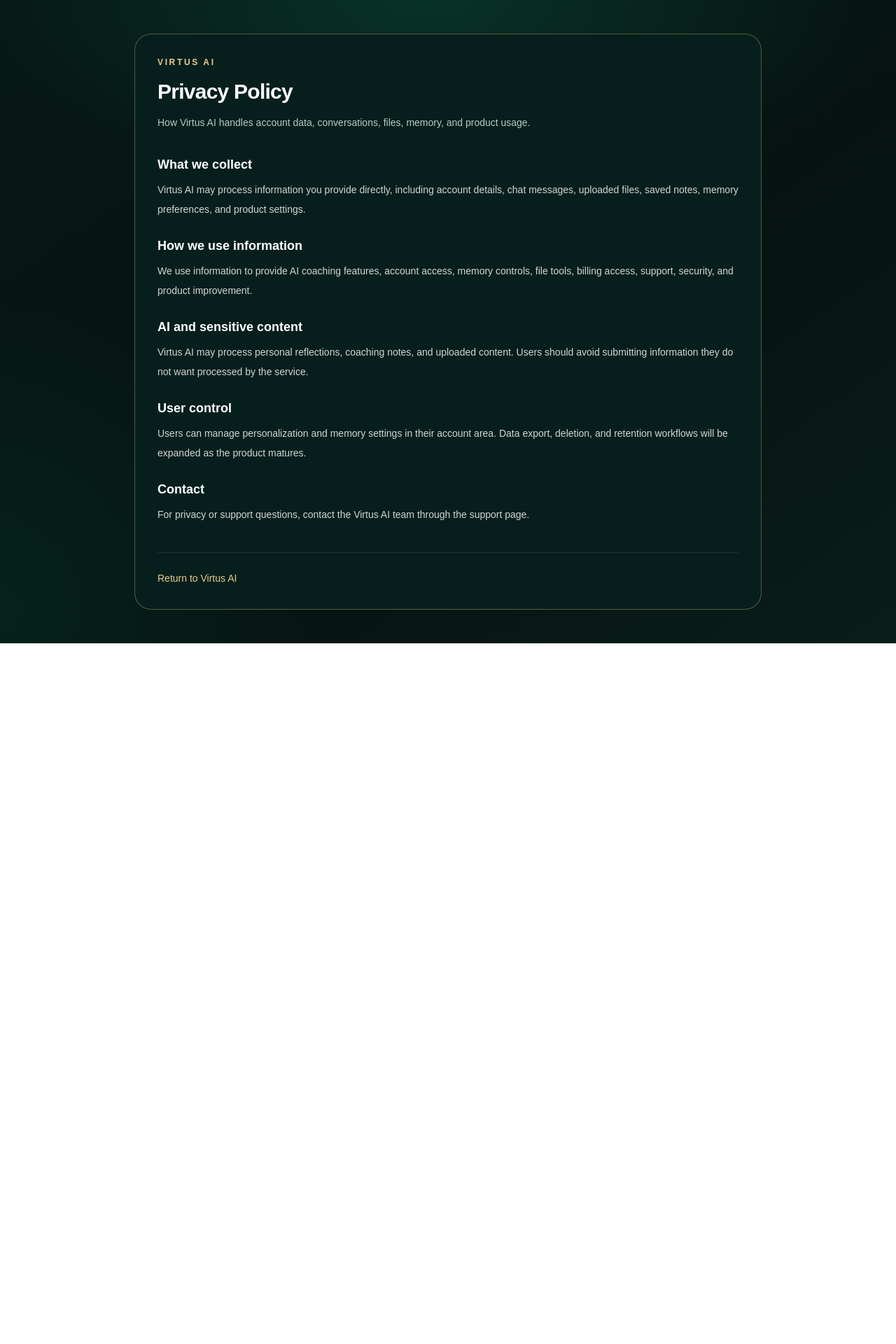
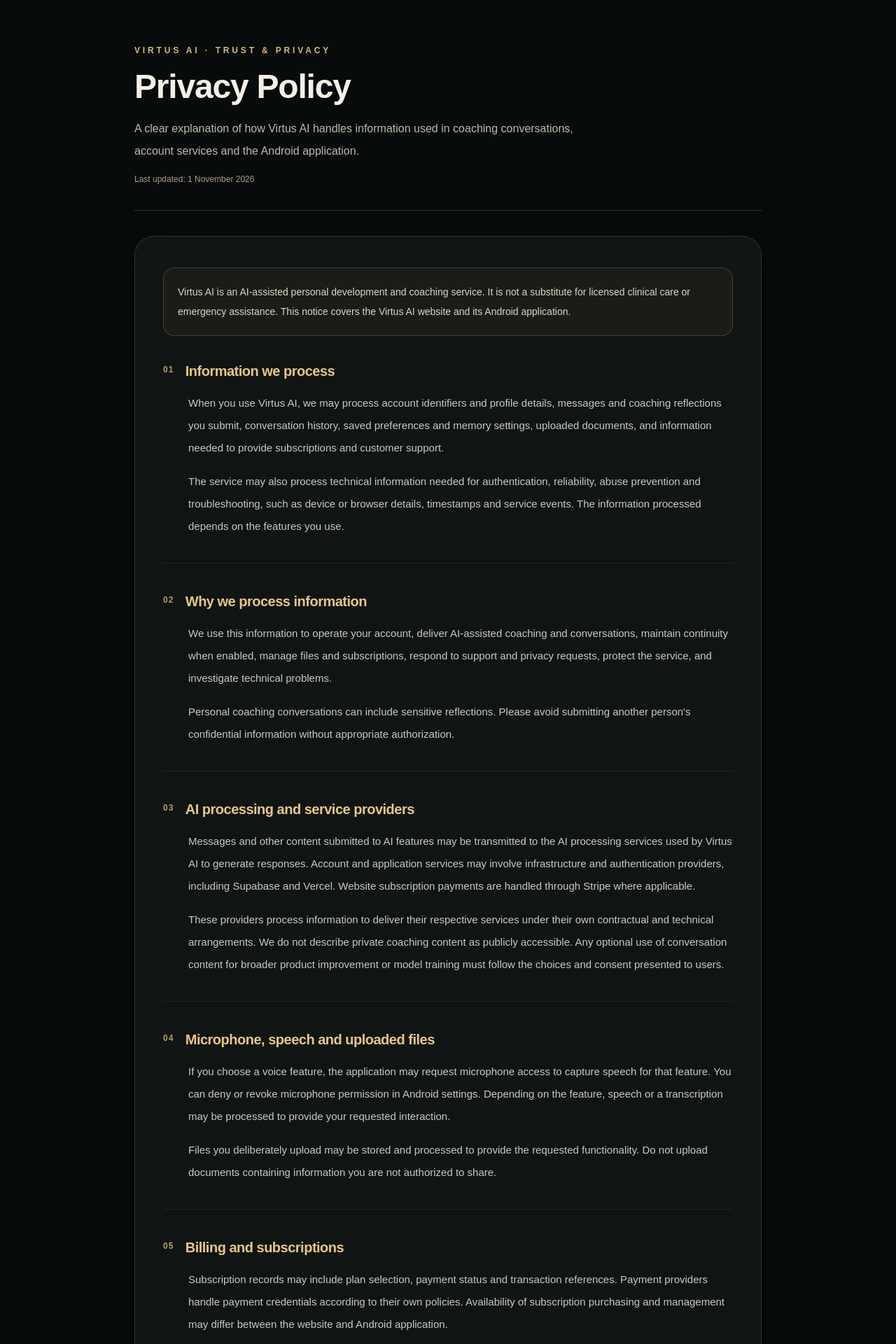
Before and after one commit to SirSebastian-ux/virtus.ai, a Next.js app: page /privacy in a window 1280 px wide. Shown: the top 1920 px of the page at 70% size. Before the commit the page ends 919 px from the top, so only its background shows below. Built offline with nearby package versions, Linux system fonts and the light colour scheme.

Commit message:
Expand Virtus privacy notice and align page with dark gold visual system

```diff
--- a/app/privacy/page.js
+++ b/app/privacy/page.js
@@ -2,58 +2,108 @@ import Link from "next/link";
 
 export const metadata = {
   title: "Privacy Policy | Virtus AI",
-  description: "How Virtus AI handles account data, conversations, files, memory, and product usage.",
+  description: "Privacy information for Virtus AI coaching services, accounts, conversations, files and the Android application.",
 };
 
-export default function Page() {
+const sections = [
+  {
+    title: "Information we process",
+    paragraphs: [
+      "When you use Virtus AI, we may process account identifiers and profile details, messages and coaching reflections you submit, conversation history, saved preferences and memory settings, uploaded documents, and information needed to provide subscriptions and customer support.",
+      "The service may also process technical information needed for authentication, reliability, abuse prevention and troubleshooting, such as device or browser details, timestamps and service events. The information processed depends on the features you use.",
+    ],
+  },
+  {
+    title: "Why we process information",
+    paragraphs: [
+      "We use this information to operate your account, deliver AI-assisted coaching and conversations, maintain continuity when enabled, manage files and subscriptions, respond to support and privacy requests, protect the service, and investigate technical problems.",
+      "Personal coaching conversations can include sensitive reflections. Please avoid submitting another person's confidential information without appropriate authorization.",
+    ],
+  },
+  {
+    title: "AI processing and service providers",
+    paragraphs: [
+      "Messages and other content submitted to AI features may be transmitted to the AI processing services used by Virtus AI to generate responses. Account and application services may involve infrastructure and authentication providers, including Supabase and Vercel. Website subscription payments are handled through Stripe where applicable.",
+      "These providers process information to deliver their respective services under their own contractual and technical arrangements. We do not describe private coaching content as publicly accessible. Any optional use of conversation content for broader product improvement or model training must follow the choices and consent presented to users.",
+    ],
+  },
+  {
+    title: "Microphone, speech and uploaded files",
+    paragraphs: [
+      "If you choose a voice feature, the application may request microphone access to capture speech for that feature. You can deny or revoke microphone permission in Android settings. Depending on the feature, speech or a transcription may be processed to provide your requested interaction.",
+      "Files you deliberately upload may be stored and processed to provide the requested functionality. Do not upload documents containing information you are not authorized to share.",
+    ],
+  },
+  {
+    title: "Billing and subscriptions",
+    paragraphs: [
+      "Subscription records may include plan selection, payment status and transaction references. Payment providers handle payment credentials according to their own policies. Availability of subscription purchasing and management may differ between the website and Android application.",
+    ],
+  },
+  {
+    title: "Retention, security and deletion",
+    paragraphs: [
+      "Information may be retained while needed to provide the service and for applicable security, dispute-resolution, financial or legal obligations. Retention depends on the record type; we do not promise a universal automatic deletion period.",
+      "Account holders can manage available profile and personalization controls in the application. Certain uploaded files can be deleted using available file controls. For access, correction, account deletion or deletion of associated personal information, contact our support team through the Virtus AI support page. We will review the request, verify account ownership where necessary, and explain any information that must be retained for legal or security reasons.",
+      "We use access controls and other technical safeguards to protect information, although no online service can guarantee absolute security.",
+    ],
+  },
+  {
+    title: "Your choices and rights",
+    paragraphs: [
+      "You can choose what information to share, manage available memory and personalization settings, and control device permissions. Depending on applicable law, you may have rights to request access, correction, deletion or restriction of processing. Contact support to exercise these rights.",
+    ],
+  },
+  {
+    title: "Children and changes",
+    paragraphs: [
+      "Virtus AI is designed for personal development and coaching, not as a service specifically directed to children. Age eligibility and any applicable parental requirements are governed by the service's registration terms.",
+      "We may revise this policy when our features, providers or legal obligations change. Material changes will be reflected on this page.",
+    ],
+  },
+];
+
+export default function PrivacyPage() {
   return (
-    <main className="virtus-subpage-modern min-h-screen virtus-theme-page px-6 py-12 text-zinc-100">
-      <section className="mx-auto max-w-4xl rounded-3xl border border-sky-900/25 bg-zinc-950/75 p-8 shadow-sm shadow-sky-950/20">
-        <p className="text-xs font-semibold uppercase tracking-[0.22em] text-sky-300/70">
-          Virtus AI
-        </p>
+    <main className="min-h-screen bg-[#080b0b] px-4 py-12 text-[#eee9df] sm:px-6 sm:py-16">
+      <div className="mx-auto max-w-4xl">
+        <header className="mb-9 border-b border-[#c9a66b]/25 pb-9">
+          <p className="text-xs font-semibold uppercase tracking-[0.32em] text-[#d9b879]">Virtus AI · Trust &amp; Privacy</p>
+          <h1 className="mt-5 text-4xl font-semibold tracking-tight text-[#f5f0e5] sm:text-5xl">Privacy Policy</h1>
+          <p className="mt-5 max-w-2xl text-base leading-8 text-[#bdb8ad]">A clear explanation of how Virtus AI handles information used in coaching conversations, account services and the Android application.</p>
+          <p className="mt-4 text-xs text-[#a59c8e]">Last updated: 1 November 2026</p>
+        </header>
 
-        <h1 className="mt-4 text-3xl font-semibold tracking-tight text-white">
-          Privacy Policy
-        </h1>
-
-        <p className="mt-3 text-sm leading-7 text-zinc-400">
-          How Virtus AI handles account data, conversations, files, memory, and product usage.
-        </p>
-
-        <div className="mt-8 space-y-6 text-sm leading-7 text-zinc-300">
-          <section>
-            <h2 className="text-lg font-semibold text-white">What we collect</h2>
-            <p className="mt-2">Virtus AI may process information you provide directly, including account details, chat messages, uploaded files, saved notes, memory preferences, and product settings.</p>
-          </section>
-
-          <section>
-            <h2 className="text-lg font-semibold text-white">How we use information</h2>
-            <p className="mt-2">We use information to provide AI coaching features, account access, memory controls, file tools, billing access, support, security, and product improvement.</p>
-          </section>
-
-          <section>
-            <h2 className="text-lg font-semibold text-white">AI and sensitive content</h2>
-            <p className="mt-2">Virtus AI may process personal reflections, coaching notes, and uploaded content. Users should avoid submitting information they do not want processed by the service.</p>
-          </section>
-
-          <section>
-            <h2 className="text-lg font-semibold text-white">User control</h2>
-            <p className="mt-2">Users can manage personalization and memory settings in their account area. Data export, deletion, and retention workflows will be expanded as the product matures.</p>
-          </section>
-
-          <section>
-            <h2 className="text-lg font-semibold text-white">Contact</h2>
-            <p className="mt-2">For privacy or support questions, contact the Virtus AI team through the support page.</p>
+        <div className="rounded-[28px] border border-[#a98b58]/25 bg-[#101513] px-5 py-8 shadow-[0_18px_70px_rgba(0,0,0,0.35)] sm:px-10 sm:py-11">
+          <div className="mb-9 rounded-2xl border border-[#d4ae6b]/25 bg-[#d4ae6b]/[0.05] p-5">
+            <p className="text-sm leading-7 text-[#ded5c3]">Virtus AI is an AI-assisted personal development and coaching service. It is not a substitute for licensed clinical care or emergency assistance. This notice covers the Virtus AI website and its Android application.</p>
+          </div>
+          <div className="space-y-10">
+            {sections.map((section, index) => (
+              <section key={section.title} className="border-b border-[#d1b57b]/10 pb-9 last:border-0 last:pb-0">
+                <div className="mb-4 flex items-start gap-4">
+                  <span className="pt-1 text-xs font-semibold tabular-nums tracking-widest text-[#b99a64]">{String(index + 1).padStart(2, "0")}</span>
+                  <h2 className="text-xl font-semibold tracking-tight text-[#e7c58a]">{section.title}</h2>
+                </div>
+                <div className="space-y-4 pl-9">
+                  {section.paragraphs.map((paragraph) => (
+                    <p key={paragraph} className="text-sm leading-8 text-[#cbc8bf] sm:text-[15px]">{paragraph}</p>
+                  ))}
+                </div>
+              </section>
+            ))}
+          </div>
+          <section className="mt-11 rounded-2xl border border-[#c9a66b]/30 bg-[#0b100e] p-6">
+            <h2 className="text-xl font-semibold text-[#e7c58a]">Privacy questions or deletion requests</h2>
+            <p className="mt-3 text-sm leading-7 text-[#cbc8bf]">For privacy questions, requests to access or delete personal information, or account-related assistance, contact the Virtus AI team through the support page. Please do not include passwords or sensitive coaching details in an initial request.</p>
+            <Link href="/support" className="mt-5 inline-flex rounded-xl border border-[#d4ae6b]/60 px-5 py-3 text-sm font-semibold text-[#edcc8d] transition hover:bg-[#d4ae6b]/10">Contact support</Link>
           </section>
         </div>
-
-        <div className="mt-10 border-t border-white/10 pt-6">
-          <Link href="/" className="text-sm font-medium text-sky-300 hover:text-sky-200">
-            Return to Virtus AI
-          </Link>
-        </div>
-      </section>
+        <footer className="mt-9 flex flex-wrap items-center justify-between gap-4 text-sm text-[#a99f8e]">
+          <span>© Virtus AI · Enhanced Wellness Solutions</span>
+          <Link href="/" className="text-[#d9b879] hover:text-[#f1d9a8]">Return to Virtus AI</Link>
+        </footer>
+      </div>
     </main>
   );
 }
```
